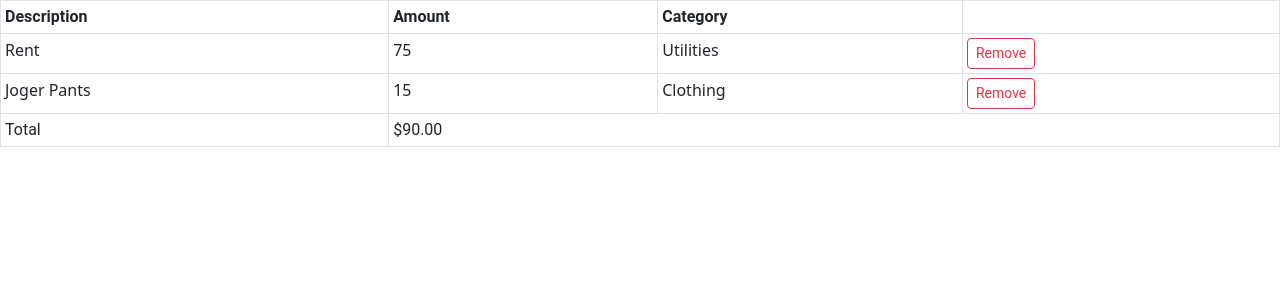
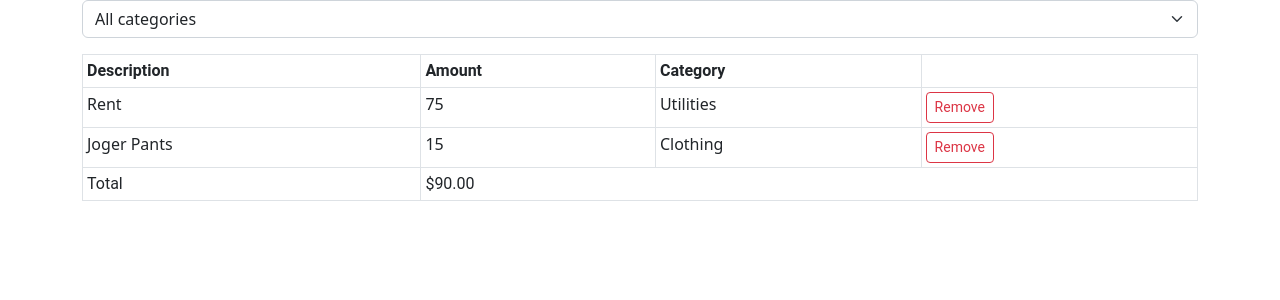
Before and after one commit to merzainc/expense-tracker, a React (Vite) app: page / in a window 1280 px wide. Shown: the top 300 px of the page. Built offline with nearby package versions, Linux system fonts and the light colour scheme; a web font is replaced by a local one.

Commit message:
Test ExpenseFilter component.

```diff
--- a/src/App.tsx
+++ b/src/App.tsx
@@ -1,4 +1,5 @@
 import { useState } from 'react';
+import ExpenseFilter from './components/ExpenseFilter';
 import ExpenseList from './components/ExpenseList';
 
 /** initial state object */
@@ -14,7 +15,16 @@ function App() {
     setExpenses(expenses.filter((expense) => expense.id !== id));
   };
 
-  return <ExpenseList expenses={expenses} onRemove={removeExpense} />;
+  const handleSelectedCategory = (category: string) => {
+    setExpenses(expenses.filter((e) => e.category === category));
+  };
+
+  return (
+    <div className='container'>
+      <ExpenseFilter onSelectCategory={handleSelectedCategory} />
+      <ExpenseList expenses={expenses} onRemove={removeExpense} />
+    </div>
+  );
 }
 
 export default App;
```
